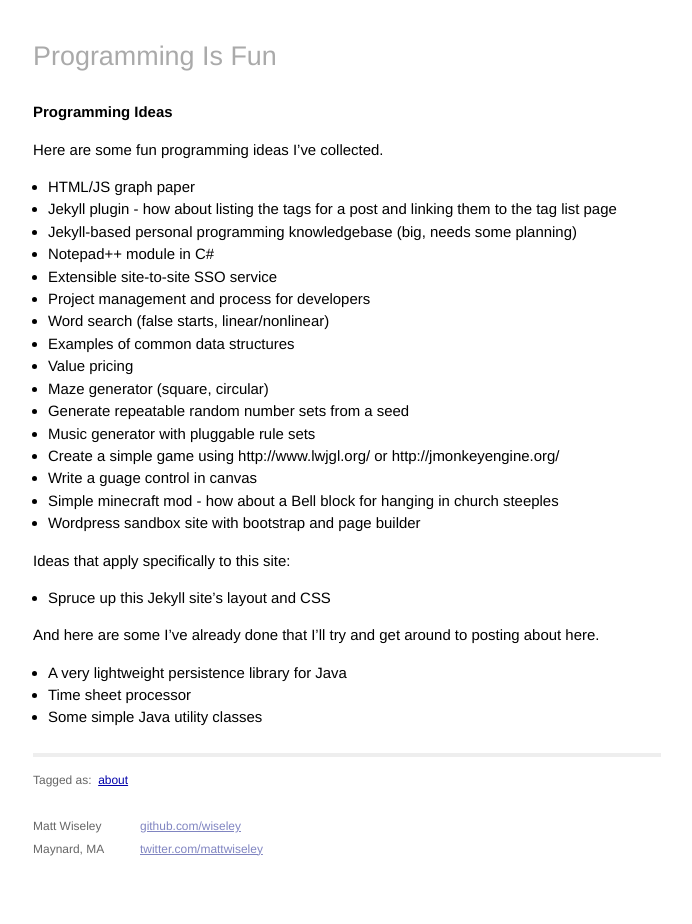
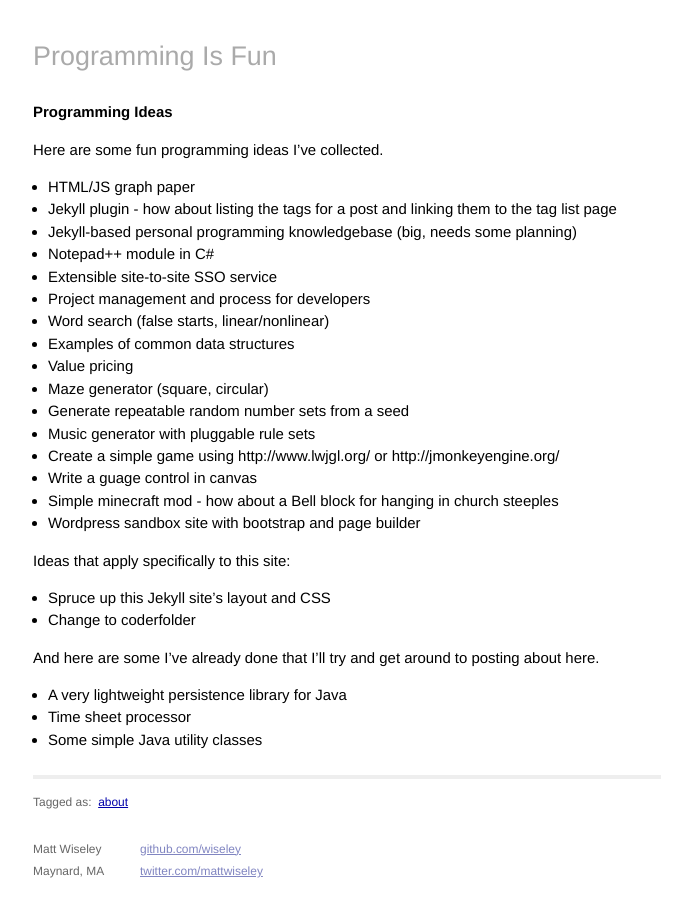
Before and after one commit to bagaag/coderfolder.com, a Jekyll site: the page built from ideas.markdown, in a window 1280 px wide. Shown: the whole page, without its empty margins (293-985 px from the left). Built offline with Jekyll 4.4.1, drawn with Linux system fonts in a browser that asks for light colours; Markdown is read by kramdown in place of the engine named in the settings; before the commit the page ends 902 px from its top, so only the background shows below that.

Commit message:
change to coderfolder

```diff
--- a/ideas.markdown
+++ b/ideas.markdown
@@ -26,6 +26,7 @@ Here are some fun programming ideas I've collected.
 Ideas that apply specifically to this site:
 
 * Spruce up this Jekyll site's layout and CSS
+* Change to coderfolder
 
 And here are some I've already done that I'll try and get around to posting about here.
 
```
